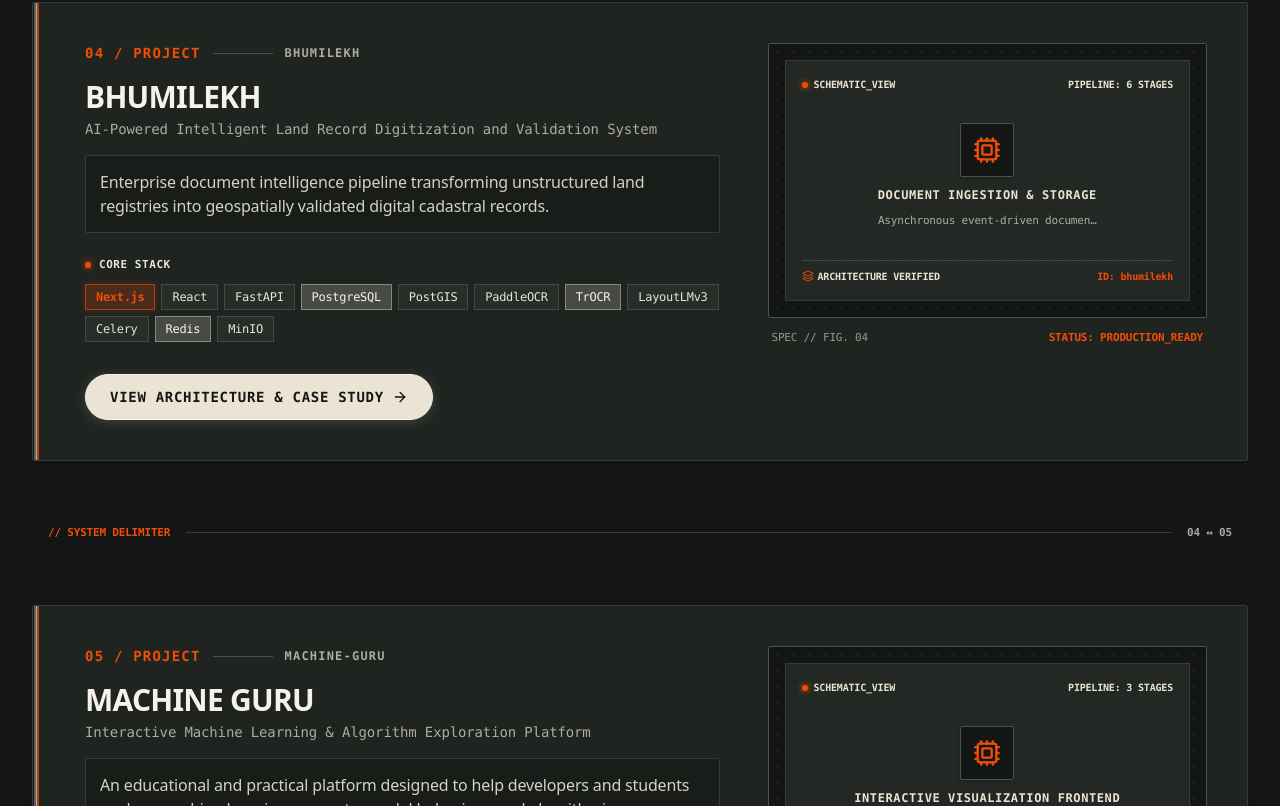
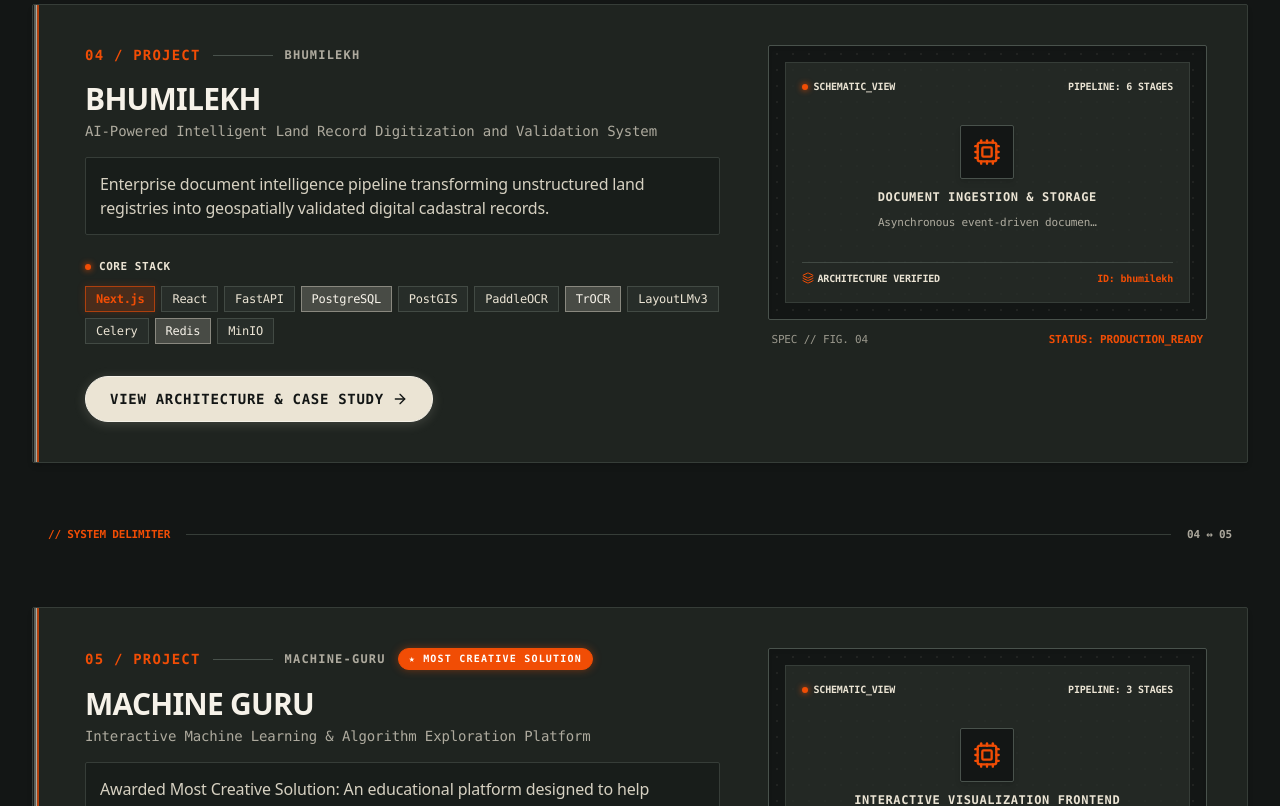
Before and after one commit to riteshydv05/ritesh, a Next.js app: page / in a window 1280 px wide. Shown: the part 2962-3768 px from the top of the page. Built offline with nearby package versions, Linux system fonts and the light colour scheme.

Commit message:
feat: remove SIH and Deloitte honors, feature Most Creative Solution in Machine Guru

```diff
--- a/components/UI/project-card.tsx
+++ b/components/UI/project-card.tsx
@@ -40,10 +40,15 @@ export function ProjectCard({
         <div className="lg:col-span-7 flex flex-col justify-between space-y-6">
           <div>
             {/* Numbered Indicator with Heath Orange Accent */}
-            <div className="flex items-center gap-3 font-mono text-xs uppercase tracking-widest mb-4">
+            <div className="flex flex-wrap items-center gap-3 font-mono text-xs uppercase tracking-widest mb-4">
               <span className="text-editorial-orange font-bold text-sm">{formattedIndex} / PROJECT</span>
               <span className="h-px flex-1 max-w-[60px] bg-neutral-700" />
               <span className="text-editorial-cream/70 font-semibold">{project.id.toUpperCase()}</span>
+              {project.achievementBadge && (
+                <span className="px-2.5 py-0.5 text-[10px] font-bold text-white bg-editorial-orange border border-editorial-orange rounded-full shadow-[0_0_8px_rgba(241,77,5,0.4)]">
+                  ★ {project.achievementBadge}
+                </span>
+              )}
             </div>
 
             {/* Project Title & Subtitle */}
--- a/components/sections/achievements.tsx
+++ b/components/sections/achievements.tsx
@@ -24,12 +24,12 @@ export function AchievementsSection() {
               </h2>
             </div>
             <p className="max-w-md text-xs sm:text-sm font-mono text-editorial-cream/80 bg-editorial-charcoal/50 p-3 rounded-sm border border-neutral-800">
-              National hackathons, collegiate technology competitions, and professional credentials.
+              National hackathons and collegiate technology competitions.
             </p>
           </div>
         </div>
 
-        {/* 4 Achievements Grid / Timeline */}
+        {/* Achievements Grid */}
         <div className="grid grid-cols-1 md:grid-cols-2 gap-6 sm:gap-8">
           {achievements.map((item, index) => {
             const isWinner = item.badge === "WINNER";
--- a/data/portfolio-data.ts
+++ b/data/portfolio-data.ts
@@ -352,13 +352,14 @@ export const projects: Project[] = [
     title: "MACHINE GURU",
     subtitle: "Interactive Machine Learning & Algorithm Exploration Platform",
     tagline:
-      "An educational and practical platform designed to help developers and students explore machine learning concepts, model behaviors, and algorithmic implementations through interactive demos.",
+      "Awarded Most Creative Solution: An educational platform designed to help developers and students explore machine learning concepts, model behaviors, and algorithmic implementations through interactive demos.",
+    achievementBadge: "Most Creative Solution",
     coverImage: "/projects/machineguru.webp",
     tags: ["Python", "React", "Machine Learning", "FastAPI", "Tailwind CSS"],
     problemStatement:
       "Understanding machine learning algorithms often requires bridging abstract mathematical equations with concrete code behavior. Learners struggle to visualize decision boundaries, loss convergence, and parameter sensitivity without interactive experimentation.",
     solution:
-      "Built Machine Guru as an interactive educational hub where users can visualize algorithmic pipelines, explore classical ML models (regression, classification, clustering), and inspect step-by-step mathematical intuitions in real time.",
+      "Engineered Machine Guru as an interactive educational hub—recognized for its creative solution—where users can visualize algorithmic pipelines, explore classical ML models (regression, classification, clustering), and inspect step-by-step mathematical intuitions in real time.",
     systemArchitecture: {
       summary:
         "Interactive client-server architecture pairing visual exploratory frontends with Python-powered machine learning inference and visualization engines.",
@@ -387,11 +388,13 @@ export const projects: Project[] = [
       ],
     },
     implementationDetails: [
+      "Awarded Most Creative Solution for innovative educational approach and real-time visualization UX.",
       "Developed interactive parameter sliders and visual plot renderers in React.",
       "Implemented modular Python endpoints calculating model training loops and decision boundaries dynamically.",
       "Structured comprehensive guides detailing mathematical foundations and real-world engineering trade-offs.",
     ],
     keyFeatures: [
+      "Awarded Most Creative Solution for innovative technical learning design.",
       "Interactive model parameter tuning and instant visual feedback.",
       "Decision boundary visualizations for classification and clustering algorithms.",
       "Modular architectural layout suitable for self-paced student learning.",
@@ -401,7 +404,10 @@ export const projects: Project[] = [
       "Translating complex mathematical concepts into clean, accessible visual representations.",
     ],
     personalContribution:
-      "Designed and developed the platform architecture, implemented the frontend interactive components, and wrote algorithmic explanation modules.",
+      "Designed and developed the platform architecture, implemented the frontend interactive components, and wrote algorithmic explanation modules, earning recognition for the Most Creative Solution.",
+    metricsOrResults: [
+      "Recognized for Most Creative Solution in machine learning education and algorithm demonstration.",
+    ],
     githubUrl: "https://github.com/riteshydv05",
   },
 ];
@@ -467,22 +473,6 @@ export const achievements: Achievement[] = [
     description:
       "Selected as a hackathon finalist at IIIT Gwalior for architecting and building a collaborative ed-tech application using the MERN stack.",
   },
-  {
-    id: "sih",
-    title: "Participant — Smart India Hackathon",
-    organization: "Government of India / AICTE",
-    badge: "PARTICIPANT",
-    description:
-      "Participated in the premier national innovation initiative, solving real-world technological challenges as part of a collaborative team.",
-  },
-  {
-    id: "deloitte-analytics",
-    title: "Data Analytics Certification",
-    organization: "Deloitte",
-    badge: "CERTIFIED",
-    description:
-      "Completed industry data analytics credential covering data interpretation, practical analysis workflows, and presentation of insights.",
-  },
 ];
 
 export const leadershipRole: LeadershipRole = {
```
